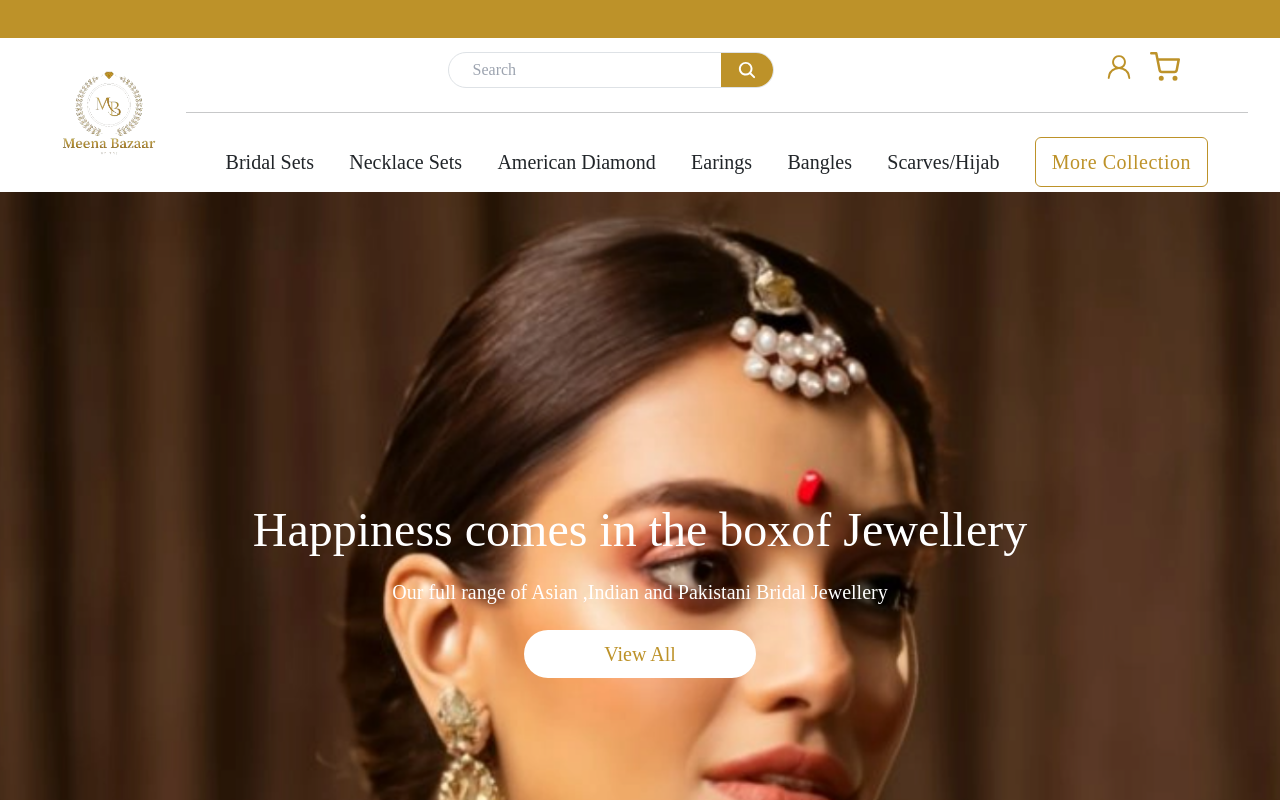
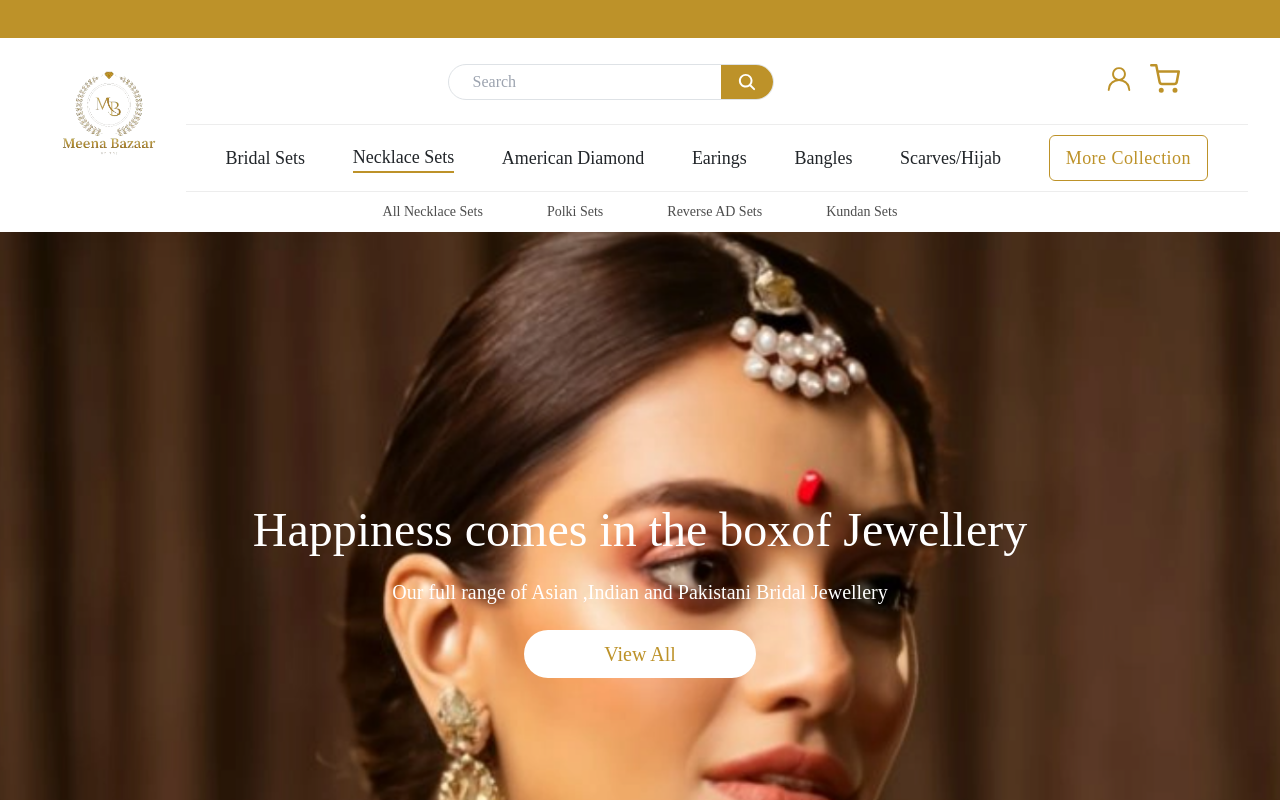
Before and after one commit to MuhammadDaniyal/frontend-landing-page, a React (Create React App) app: page / in a window 1280 px wide. Both pictures are taken after a click on the item "Necklace Sets". Shown: the top 800 px of the page. Built offline with nearby package versions, Linux system fonts and the light colour scheme.

Commit message:
Complete Task

```diff
--- a/src/components/shared/Navbar.jsx
+++ b/src/components/shared/Navbar.jsx
@@ -14,12 +14,17 @@ const navLinks = [
   {
     id: 2,
     title: "Necklace Sets",
-    sublinks: ["All Necklace Sets", "Polki Sets", "Reverse AD Sets", "Kundan Sets"]
+    sublinks: [
+      "All Necklace Sets",
+      "Polki Sets",
+      "Reverse AD Sets",
+      "Kundan Sets",
+    ],
   },
   {
     id: 3,
     title: "American Diamond",
-    sublinks: ["Necklace Sets", "Earrings", "Rings", "Tikka", "Bangles"]
+    sublinks: ["Necklace Sets", "Earrings", "Rings", "Tikka", "Bangles"],
   },
   {
     id: 4,
@@ -28,7 +33,14 @@ const navLinks = [
   {
     id: 5,
     title: "Bangles",
-    sublinks: ["Stone Bangles", "Polki Bangles", "Gold Polish", "Choora Sets", "Mehendi Bangles", "Plain Bangles"]
+    sublinks: [
+      "Stone Bangles",
+      "Polki Bangles",
+      "Gold Polish",
+      "Choora Sets",
+      "Mehendi Bangles",
+      "Plain Bangles",
+    ],
   },
   {
     id: 6,
@@ -39,7 +51,7 @@ const navLinks = [
 const Navbar = () => {
   const [isMobileOpen, setIsMobileOpen] = useState(false);
   const [hoveredLinkId, setHoveredLinkId] = useState(null);
-  const [subLinks, setSubLinks] = useState([]);
+  const [subLinks, setSubLinks] = useState();
 
   const handleMouseEnter = (id) => {
     setHoveredLinkId(id);
@@ -50,11 +62,12 @@ const Navbar = () => {
   };
 
   useEffect(() => {
-    const sub = navLinks.filter((item) => item.id === hoveredLinkId && hoveredLinkId);
-    console.log(sub);
-    setSubLinks(sub.sublinks)
-  }, [hoveredLinkId])
-
+    const sub = navLinks.filter(
+      (item) => item.id === hoveredLinkId && hoveredLinkId
+    );
+    console.log(sub[0]?.sublinks);
+    setSubLinks(sub[0]?.sublinks);
+  }, [hoveredLinkId]);
 
   return (
     <>
@@ -66,8 +79,8 @@ const Navbar = () => {
           style={{ background: "white" }}
         >
           <img src={logo} alt="logo" className="" />
-          <div className=" flex flex-col items-center justify-center gap-4 mt-2 w-full">
-            <div className=" flex w-full">
+          <div className=" flex flex-col items-center justify-center gap-4 mt-[26px] w-full">
+            <div className=" flex w-full ">
               <div className=" w-4/5 flex justify-center">
                 <div className=" flex  border rounded-3xl h-9  pl-4">
                   <input
@@ -85,45 +98,72 @@ const Navbar = () => {
                 <FiShoppingCart className=" text-3xl text-primaryColor" />
               </div>
             </div>
-            <hr className="w-full" />
-            <ul className=" w-full flex justify-between items-center xl:px-10 md:px-4">
+            <ul
+              className=" w-full flex justify-between items-center py-[10px] xl:px-10 md:px-4"
+              style={{
+                borderTop: "1px solid #EDEDED",
+                borderBottom: "1px solid #EDEDED",
+              }}
+            >
               {navLinks.map((item, i) => (
-                <li key={i} className=" xl:text-xl md:text-base cursor-pointer" onMouseEnter={() => handleMouseEnter(item.id)} onMouseLeave={handleMouseLeave}>
+                <li
+                  key={i}
+                  className=" xl:text-lg md:text-base cursor-pointer transition-all duration-200 ease-in-out transform-gpu"
+                  style={{
+                    borderBottom:
+                      subLinks &&
+                      hoveredLinkId === item.id &&
+                      "2px solid #BD9229",
+                  }}
+                  onMouseEnter={() => handleMouseEnter(item.id)}
+                >
                   {item.title}
                 </li>
               ))}
               <button
-                className={`px-3 py-[10px] rounded-md xl:text-xl md:text-base font-medium tracking-wide artileNameBtn transition-all duration-200 ease-in-out transform-gpu`}
+                className={`px-3 py-2 rounded-md xl:text-lg md:text-base font-medium tracking-wide artileNameBtn transition-all duration-200 ease-in-out transform-gpu`}
               >
                 More Collection
               </button>
             </ul>
           </div>
         </nav>
-        {hoveredLinkId &&
-          <div className="absolute z-50 bg-[#fff] w-full h-11 py-2">
-            <ul className=" flex justify-center items-center gap-16">
-              {
-                subLinks && subLinks.map((item, i) => {
+        {subLinks && (
+          <div
+            className={`${
+              subLinks ? " opacity-[1]" : "opacity-[0]"
+            } absolute z-50 bg-[#fff] w-full h-10 pt-[10px] pb-1 transition-opacity duration-200 ease-in-out transform-gpu`}
+            onMouseLeave={handleMouseLeave}
+          >
+            <ul className=" flex justify-center items-center gap-16 ">
+              {subLinks &&
+                subLinks?.map((item, i) => {
                   return (
-                    <li key={i} className=" text-[#000]">{item}</li>
-                  )
-                })
-              }
+                    <li
+                      key={i}
+                      className=" text-headingColor xl:text-sm md:text-[13px] cursor-pointer"
+                    >
+                      {item}
+                    </li>
+                  );
+                })}
             </ul>
-          </div>}
+          </div>
+        )}
       </header>
-
 
       {/* Mobile */}
       <header className="block md:hidden">
         <div className=" h-9 bg-primaryColor flex items-center">
-          <span className=" px-3 text-white text-sm tracking-wide font-light">Delivery Accross UK</span>
+          <span className=" px-3 text-white text-sm tracking-wide font-light">
+            Delivery Accross UK
+          </span>
         </div>
         <nav className=" absolute z-50 w-full bg-white  flex justify-between items-center px-4">
           <div
-            className={` ${isMobileOpen ? "hidden" : "flex"
-              }  justify-between w-full py-3`}
+            className={` ${
+              isMobileOpen ? "hidden" : "flex"
+            }  justify-between w-full py-3`}
           >
             <FiMenu
               className=" text-3xl text-primaryColor"
@@ -132,8 +172,9 @@ const Navbar = () => {
             <FiShoppingCart className=" text-3xl text-primaryColor" />
           </div>
           <div
-            className={` ${isMobileOpen ? "flex" : "hidden"
-              }  justify-between w-full py-3`}
+            className={` ${
+              isMobileOpen ? "flex" : "hidden"
+            }  justify-between w-full py-3`}
           >
             <div className=" flex flex-col w-full gap-3">
               <div className="flex justify-between w-full">
```
